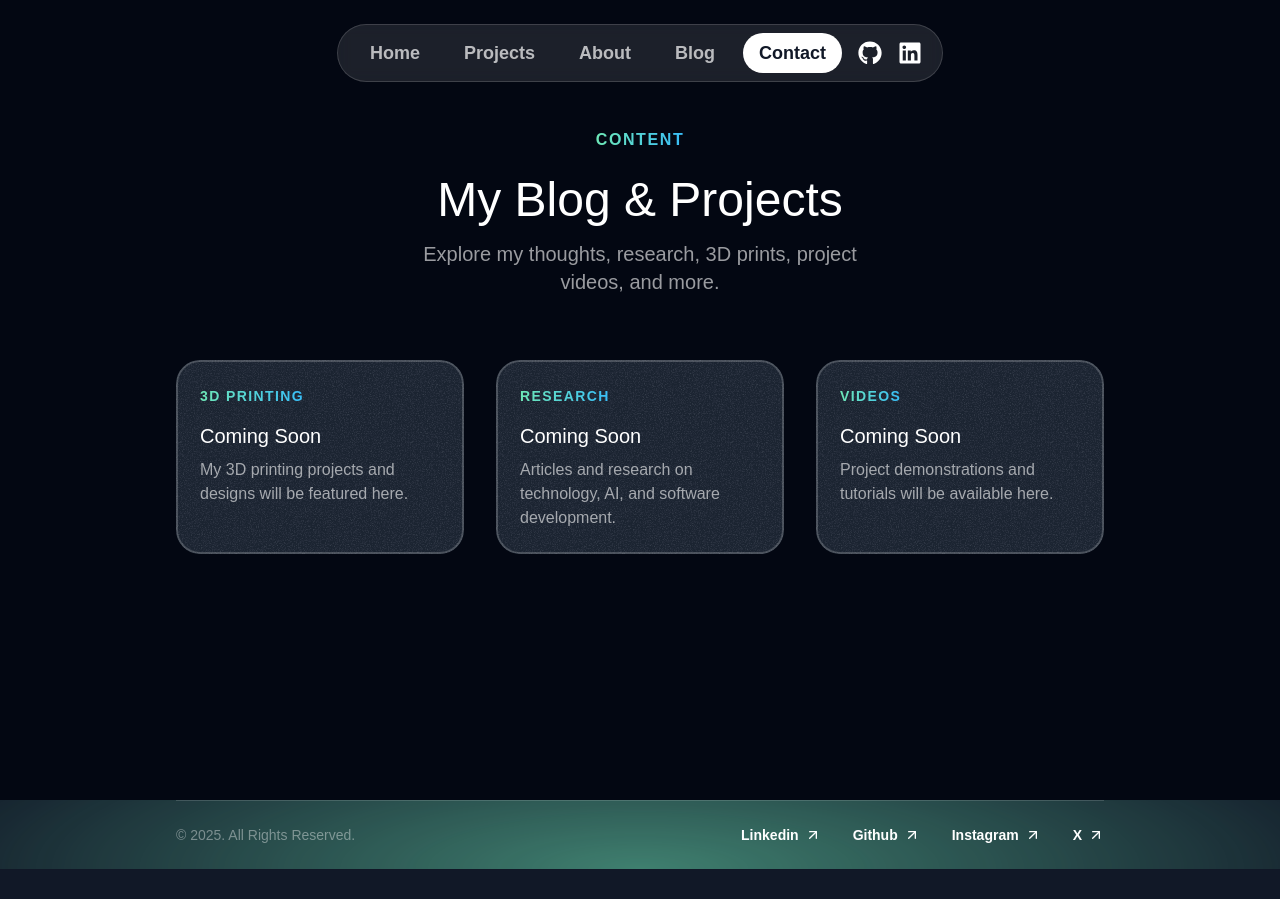
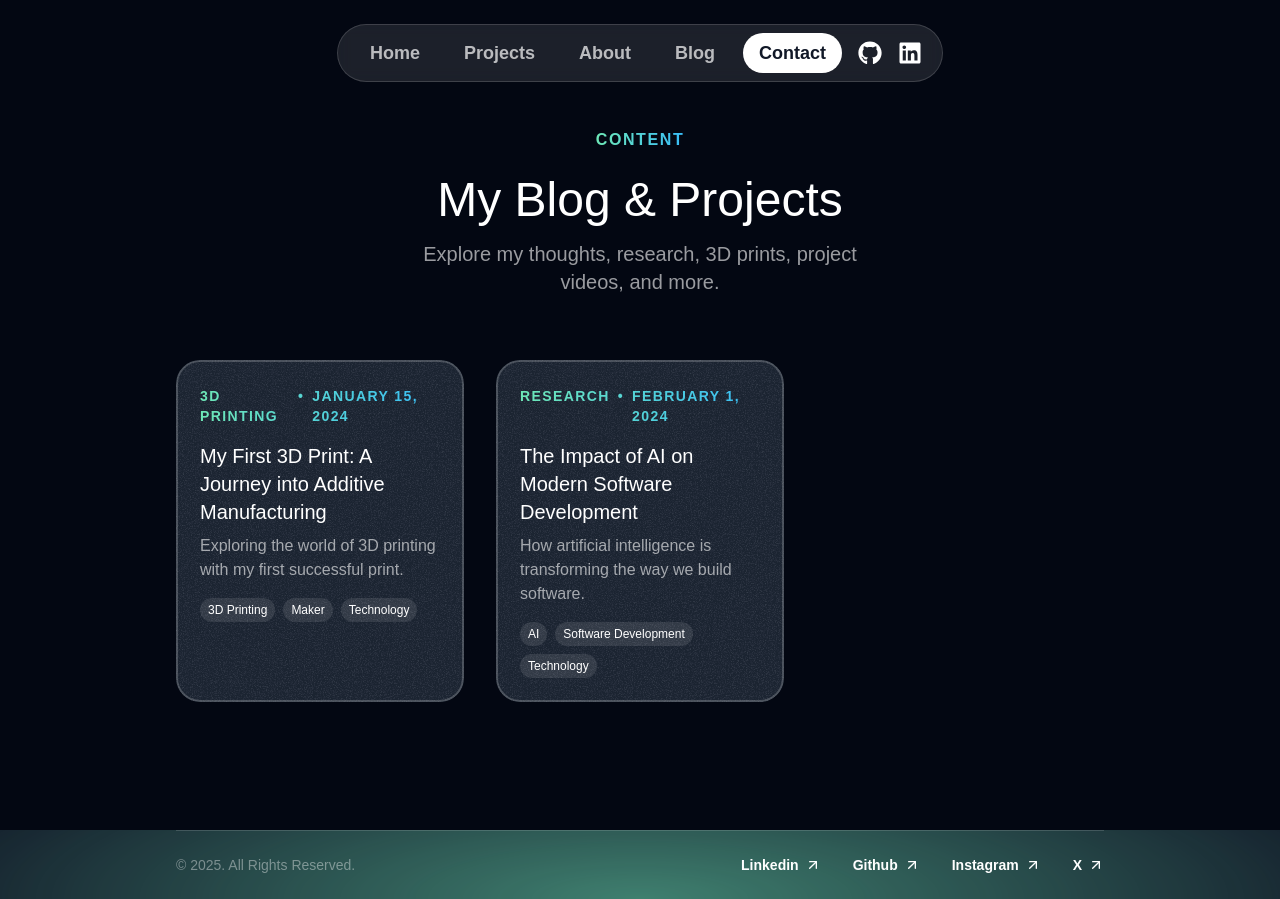
Before and after one commit to juangurdian/Portfolio-Website-JCGurdian, a Next.js app: page /blog in a window 1280 px wide. Before the commit the page ends 869 px from the top, so only its background shows below. Built offline with nearby package versions, Linux system fonts and the light colour scheme; a web font is replaced by a local one.

Commit message:
added cusotmer support project to section with info

```diff
--- /dev/null
+++ b/src/app/blog/[slug]/page.tsx
@@ -0,0 +1,50 @@
+import { SectionHeader } from "@/components/Sectionheader";
+import grainImage from "@/assets/images/grain.jpg";
+import Image from "next/image";
+import { blogPosts } from "@/data/blog-posts";
+import { notFound } from "next/navigation";
+
+export default function BlogPostPage({ params }: { params: { slug: string } }) {
+  const post = blogPosts.find((post) => post.slug === params.slug);
+
+  if (!post) {
+    notFound();
+  }
+
+  return (
+    <main className="min-h-screen bg-gray-950 text-white">
+      <div className="container py-32">
+        <div className="max-w-3xl mx-auto">
+          <div className="bg-gradient-to-r from-emerald-300 to-sky-400 inline-flex gap-2 font-bold uppercase tracking-widest text-sm text-transparent bg-clip-text mb-4">
+            <span>{post.category}</span>
+            <span>&bull;</span>
+            <span>{post.date}</span>
+          </div>
+
+          <h1 className="text-3xl md:text-4xl font-serif mb-8">{post.title}</h1>
+
+          <div className="relative w-full h-64 md:h-96 mb-8 rounded-lg overflow-hidden">
+            <Image
+              src={post.image}
+              alt={post.title}
+              fill
+              className="object-cover"
+            />
+          </div>
+
+          <div className="prose prose-invert max-w-none">
+            <p>{post.content}</p>
+          </div>
+
+          <div className="mt-8 flex flex-wrap gap-2">
+            {post.tags.map((tag) => (
+              <span key={tag} className="text-sm bg-white/10 px-3 py-1 rounded-full">
+                {tag}
+              </span>
+            ))}
+          </div>
+        </div>
+      </div>
+    </main>
+  );
+}
--- a/src/app/blog/page.tsx
+++ b/src/app/blog/page.tsx
@@ -2,6 +2,8 @@ import { SectionHeader } from "@/components/Sectionheader";
 import { Card } from "@/components/Card";
 import grainImage from "@/assets/images/grain.jpg";
 import Image from "next/image";
+import Link from "next/link";
+import { blogPosts } from "@/data/blog-posts";
 
 export default function BlogPage() {
   return (
@@ -14,39 +16,29 @@ export default function BlogPage() {
         />
 
         <div className="mt-16 grid grid-cols-1 md:grid-cols-2 lg:grid-cols-3 gap-8">
-          {/* Content cards will go here */}
-          <Card className="p-6 relative overflow-hidden">
+          {blogPosts.map((post) => (
+            <Link href={`/blog/${post.slug}`} key={post.slug}>
+              <Card className="p-6 relative overflow-hidden h-full hover:scale-[1.02] transition-transform duration-300">
                 <div className="absolute inset-0 opacity-5 -z-10" style={{
                   backgroundImage: `url(${grainImage.src})`,
                 }}></div>
                 <div className="bg-gradient-to-r from-emerald-300 to-sky-400 inline-flex gap-2 font-bold uppercase tracking-widest text-sm text-transparent bg-clip-text mb-4">
-              <span>3D Printing</span>
+                  <span>{post.category}</span>
+                  <span>&bull;</span>
+                  <span>{post.date}</span>
                 </div>
-            <h3 className="text-xl font-serif mb-2">Coming Soon</h3>
-            <p className="text-white/60">My 3D printing projects and designs will be featured here.</p>
+                <h3 className="text-xl font-serif mb-2">{post.title}</h3>
+                <p className="text-white/60">{post.excerpt}</p>
+                <div className="mt-4 flex flex-wrap gap-2">
+                  {post.tags.map((tag) => (
+                    <span key={tag} className="text-xs bg-white/10 px-2 py-1 rounded-full">
+                      {tag}
+                    </span>
+                  ))}
+                </div>
               </Card>
-
-          <Card className="p-6 relative overflow-hidden">
-            <div className="absolute inset-0 opacity-5 -z-10" style={{
-              backgroundImage: `url(${grainImage.src})`,
-            }}></div>
-            <div className="bg-gradient-to-r from-emerald-300 to-sky-400 inline-flex gap-2 font-bold uppercase tracking-widest text-sm text-transparent bg-clip-text mb-4">
-              <span>Research</span>
-            </div>
-            <h3 className="text-xl font-serif mb-2">Coming Soon</h3>
-            <p className="text-white/60">Articles and research on technology, AI, and software development.</p>
-          </Card>
-
-          <Card className="p-6 relative overflow-hidden">
-            <div className="absolute inset-0 opacity-5 -z-10" style={{
-              backgroundImage: `url(${grainImage.src})`,
-            }}></div>
-            <div className="bg-gradient-to-r from-emerald-300 to-sky-400 inline-flex gap-2 font-bold uppercase tracking-widest text-sm text-transparent bg-clip-text mb-4">
-              <span>Videos</span>
-            </div>
-            <h3 className="text-xl font-serif mb-2">Coming Soon</h3>
-            <p className="text-white/60">Project demonstrations and tutorials will be available here.</p>
-          </Card>
+            </Link>
+          ))}
         </div>
       </div>
     </main>
--- /dev/null
+++ b/src/data/blog-posts.ts
@@ -0,0 +1,36 @@
+import grainImage from "@/assets/images/grain.jpg";
+
+export type BlogPost = {
+  slug: string;
+  title: string;
+  date: string;
+  category: "3D Printing" | "Research" | "Videos" | "Personal";
+  excerpt: string;
+  content: string;
+  image: any; // Replace with proper image type
+  tags: string[];
+};
+
+export const blogPosts: BlogPost[] = [
+  {
+    slug: "my-first-3d-print",
+    title: "My First 3D Print: A Journey into Additive Manufacturing",
+    date: "January 15, 2024",
+    category: "3D Printing",
+    excerpt: "Exploring the world of 3D printing with my first successful print.",
+    content: "This is a detailed blog post about my first 3D print...",
+    image: grainImage,
+    tags: ["3D Printing", "Maker", "Technology"],
+  },
+  {
+    slug: "ai-in-software-development",
+    title: "The Impact of AI on Modern Software Development",
+    date: "February 1, 2024",
+    category: "Research",
+    excerpt: "How artificial intelligence is transforming the way we build software.",
+    content: "This is a detailed blog post about AI in software development...",
+    image: grainImage,
+    tags: ["AI", "Software Development", "Technology"],
+  },
+  // Add more blog posts as needed
+];
--- a/src/sections/Projects.tsx
+++ b/src/sections/Projects.tsx
@@ -8,7 +8,7 @@ import ArrowUpRightIcon from '@/assets/icons/arrow-up-right.svg'
 import grainImage from '@/assets/images/grain.jpg'
 import ArrowDown from '@/assets/icons/arrow-down.svg'
 import socialhour from "@/assets/images/socialhour.png"
-import orion from "@/assets/images/orion.png"
+import orion from "@/assets/images/ORION.png"
 import frogcrew from "@/assets/images/frogcrew.jpeg"
 import motivateme from "@/assets/images/motivatemePoster.png"
 
@@ -17,13 +17,13 @@ const portfolioProjects = [
   {
     company: "O.R.I.O.N",
     year: "2025",
-    title: "O.R.I.O.N - Operational Response & Intelligent Online Network",
+    title: "O.R.I.O.N Customer Assistant - AI Platform for small businesses",
     results: [
-      { title: "Developed a multi-model AI platform using GPT-4, Gemini, and Claude for intelligent chat interactions, customer support, and data extraction with context-aware responses." },
-      { title: "Integrated advanced data processing with Pinecone and Firebase for real-time analytics, document parsing, and automated workflows across multiple content formats." },
-      { title: "Built a scalable cloud architecture using Python and React, enabling enterprise-grade AI service deployment with customizable monitoring and extension capabilities." },
+      { title: "Developed a self-hosted AI assistant designed for small businesses (food trucks, shops, salons) to automate customer interactions such as FAQs, menu inquiries, and simple order taking." },
+      { title: "Implemented a retrieval-augmented generation (RAG) system using FAISS and sentence-transformers for accurate, context-aware responses from uploaded FAQs, menus, and documents." },
+      { title: "Built multi-channel support including a web chat widget, WhatsApp (Twilio/Cloud API), and Telegram, enabling businesses to connect with customers where they already are." },
     ],
-    link: "",
+    link: "https://github.com/juangurdian/CustomerService-AI-Automation",
     image: orion,
   },
   {
```
Also changed, not shown: src/assets/images/orion.png. Lines whose indentation alone changed are shown as unchanged.
